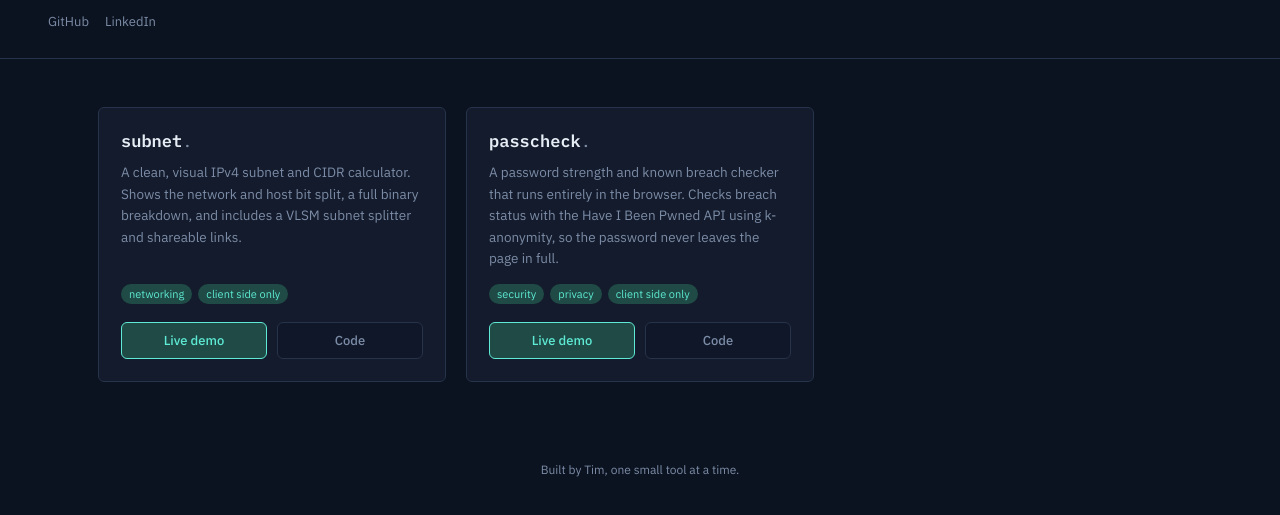
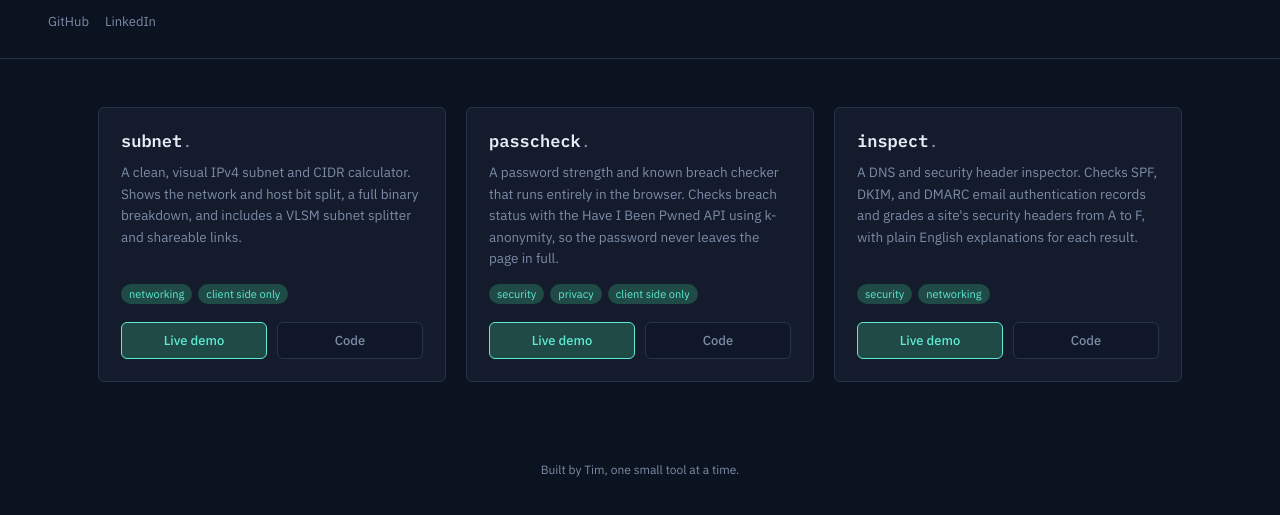
Before and after one commit to tfasanya79/portfolio-hub, a plain HTML site: page index.html in a window 1280 px wide. Shown: the part 119-634 px from the top of the page. Drawn offline with Linux system fonts and the light colour scheme.

Commit message:
Add inspect. DNS and security header inspector to portfolio

```diff
--- a/index.html
+++ b/index.html
@@ -197,6 +197,13 @@
       demoUrl: 'https://aipal-staging.cloud/passcheck/',
       codeUrl: 'https://github.com/tfasanya79/passcheck',
     },
+    {
+      name: 'inspect.',
+      description: 'A DNS and security header inspector. Checks SPF, DKIM, and DMARC email authentication records and grades a site\'s security headers from A to F, with plain English explanations for each result.',
+      tags: ['security', 'networking'],
+      demoUrl: 'https://aipal-staging.cloud/inspect/',
+      codeUrl: 'https://github.com/tfasanya79/dns-inspector',
+    },
   ];
 
   const grid = document.getElementById('grid');
```
